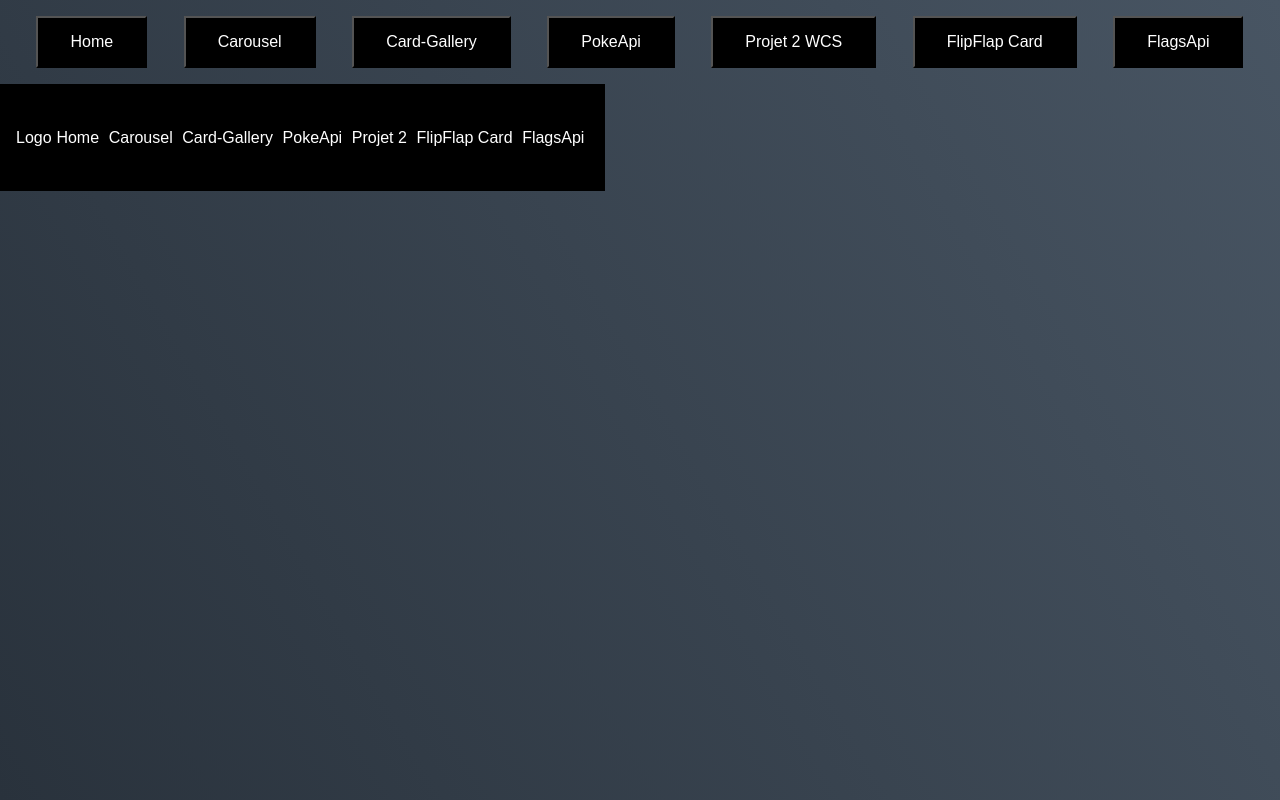
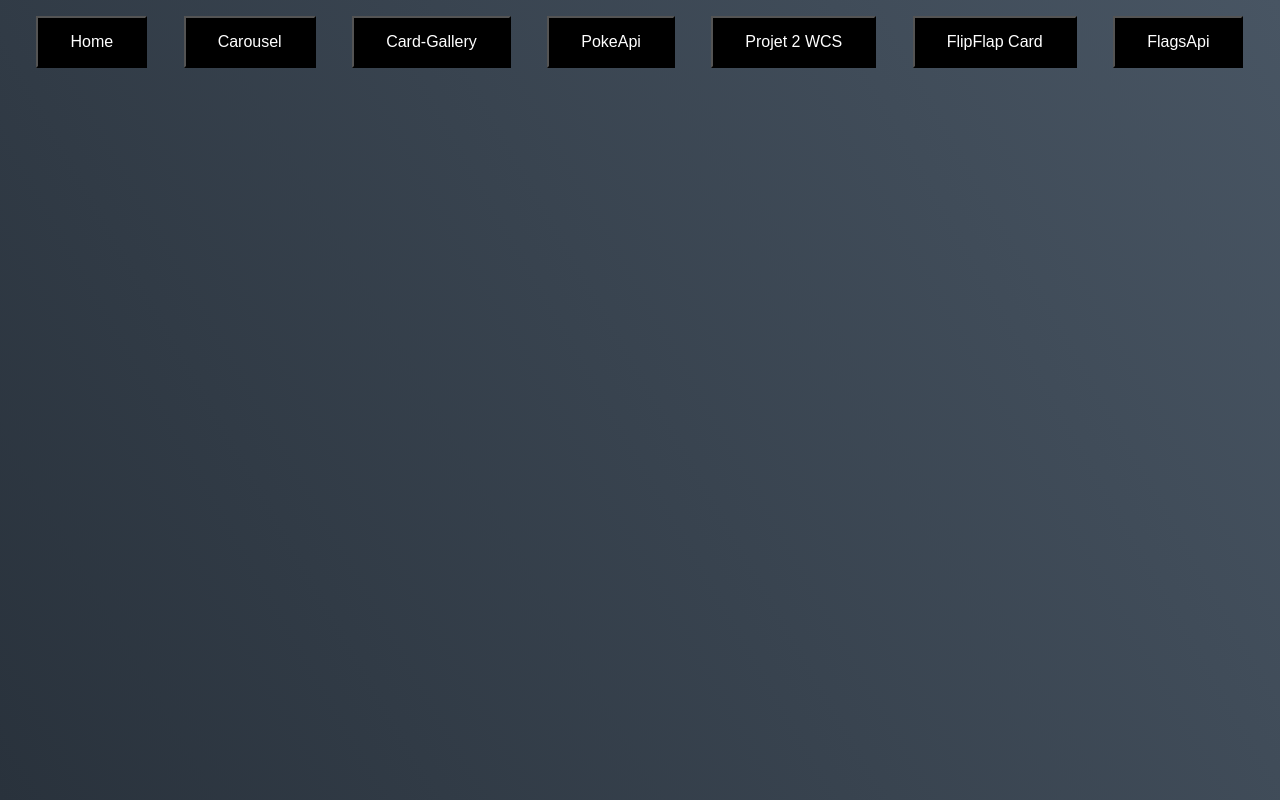
Before and after one commit to ThomasDCW/template-fullstack-bac-sable, a React (Vite) app in the folder frontend/: page / in a window 1280 px wide. Built offline with nearby package versions, Linux system fonts and the light colour scheme.

Commit message:
delete burgermenu

```diff
--- a/frontend/src/components/Homepage/index.jsx
+++ b/frontend/src/components/Homepage/index.jsx
@@ -2,9 +2,5 @@ import SHompepage from "./style";
 import BurgerNav from "@components/BurgerNav";
 
 export default function Homepage() {
-  return (
-    <SHompepage>
-      <BurgerNav />
-    </SHompepage>
-  );
+  return <SHompepage></SHompepage>;
 }
```
